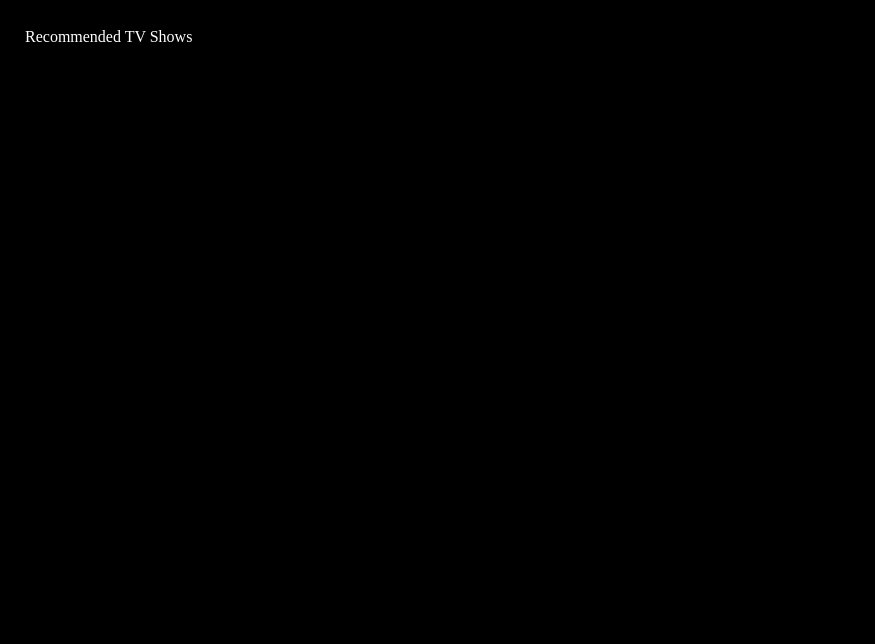
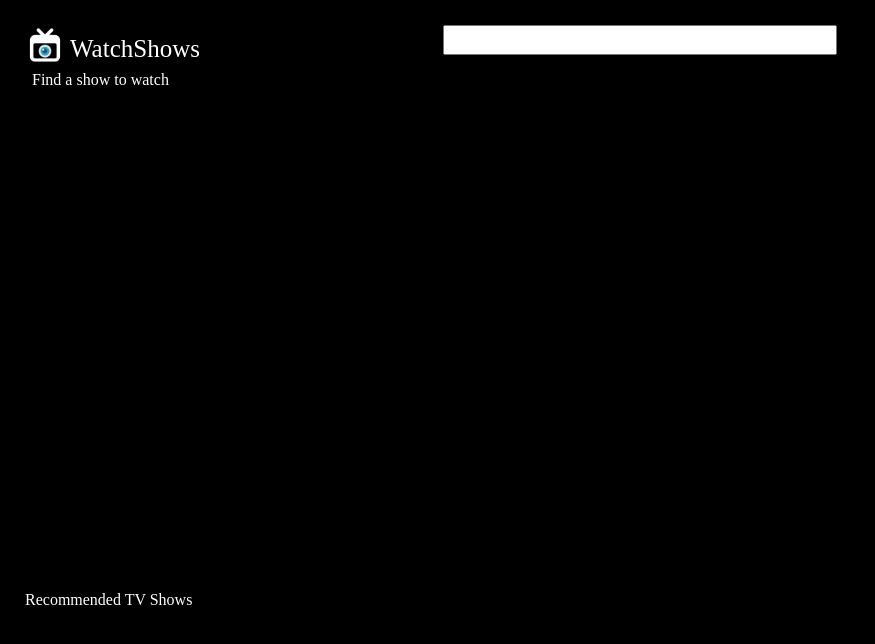
Before and after one commit to fmoraless/moviedb-react-app, a React (Vite) app: page / in a window 1280 px wide. Shown: the top 644 px of the page, without its empty margins (0-875 px from the left). Built offline with nearby package versions, Linux system fonts and the light colour scheme; no server answers; a web font is replaced by a local one.

Commit message:
feat: :art: Add Logo component

```diff
--- a/src/App.jsx
+++ b/src/App.jsx
@@ -1,7 +1,9 @@
 import { useState, useEffect } from 'react'
+import TVShowDetail from './components/TVShowDetail/TVShowDetail'
+import Logo from './components/Logo/Logo'
 import { TVShowAPI } from './api/tv-show'
+import { BACKDROP_BASE_URL } from './config'
 import LogoImg from './assets/images/logo.png'
-import TVShowDetail from './components/TVShowDetail/TVShowDetail'
 import s from './style.module.css'
 
 function App() {
@@ -21,7 +23,32 @@ function App() {
 	console.log(currentTVShow)
 
 	return (
-		<div className={s.main_container}>
+		<div
+			className={s.main_container}
+			style={{
+				background: currentTVShow
+					? `linear-gradient(rgba(0,0,0, 0.55), rgba(0,0,0,0.55)),
+					url("${BACKDROP_BASE_URL}${currentTVShow.backdrop_path}") no-repeat center / cover`
+					: 'black',
+			}}
+		>
+			<div className={s.header}>
+				<div className='row'>
+					<div className='col-4'>
+						<Logo
+							title='WatchShows'
+							subtitle='Find a show to watch'
+							image={LogoImg}
+						/>
+					</div>
+					<div className='col-md-12 col-lg-4'>
+						<input style={{ width: '100%' }} type='text' />
+					</div>
+				</div>
+			</div>
+			<div className={s.tv_show_details}>
+				{currentTVShow && <TVShowDetail tvshow={currentTVShow} />}
+			</div>
 			<div className={s.recommended_shows}>Recommended TV Shows</div>
 		</div>
 	)
--- a/src/components/Logo/Logo.jsx
+++ b/src/components/Logo/Logo.jsx
@@ -1,7 +1,13 @@
-import React from 'react'
+import s from './style.module.css'
 
-const Logo = () => {
-	return <div>Hello I'm Logo</div>
-}
+const Logo = ({ image, title, subtitle }) => (
+	<div>
+		<div className={s.container}>
+			<img className={s.img} src={image} alt='logo' />
+			<span className={s.title}>{title}</span>
+		</div>
+		<span className={s.subtitle}>{subtitle}</span>
+	</div>
+)
 
 export default Logo
--- /dev/null
+++ b/src/components/Logo/style.module.css
@@ -0,0 +1,17 @@
+.container {
+    display: flex
+}
+.img {
+    height: 40px;
+    width: 40px;
+}
+.title {
+    font-size: 25px;
+    font-weight: 400;
+    padding-top: 5px;
+    padding-left: 5px;
+}
+.subtitle {
+    margin-left: 7px;
+    white-space: nowrap;
+}
```
